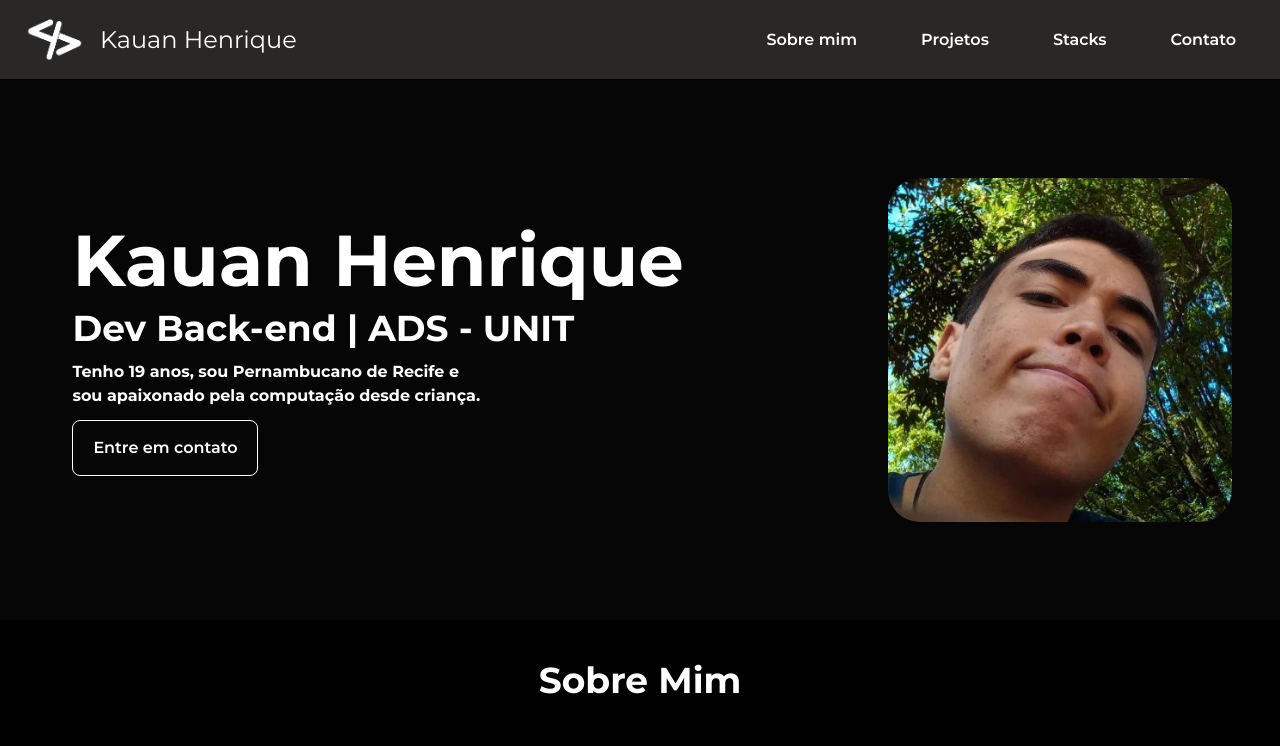
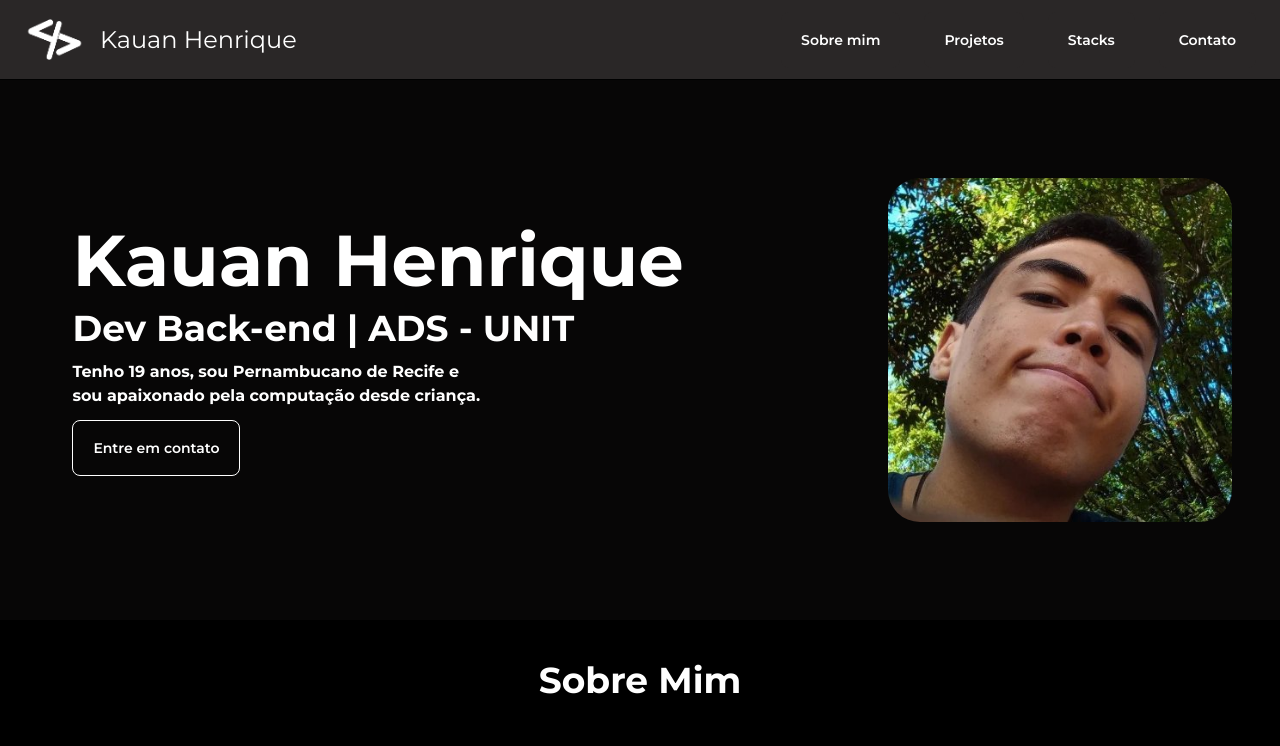
Before and after one commit to kauanbrpe/portfolio-kauanbrpedev, a React (Vite) app: page / in a window 1280 px wide. Shown: the top 746 px of the page. Built offline with nearby package versions, Linux system fonts and the light colour scheme.

Commit message:
fix: button stacks

```diff
--- a/src/components/button.tsx
+++ b/src/components/button.tsx
@@ -14,6 +14,7 @@ export const buttonVariants = cva("flex items-center justify-center cursor-point
             quarternary: "bg-gray-extremities text-black hover:bg-white hover:text-black transition-colors"
         },
         size: {
+            small: "h-10 py-2 px-4",
             md: "h-14 py-4 px-5",
             big: "h-56 py-6 px-8 text-2xl",
             medium: "h-20 py-5 px-6 text-2xl"
@@ -37,10 +38,17 @@ export const buttonTextVariants = cva("", {
     variants: {
         variant: {
             primary:  "text-white group-hover:text-gray-extremities"
+        },
+        size: {
+            small: "text-sm",
+            md: "text-md",
+            big: "text-2xl",
+            medium: "text-2xl"
         }
     },
     defaultVariants: {
-        variant: "primary"
+        variant: "primary",
+        size: "small"
     }
 })
 
```
